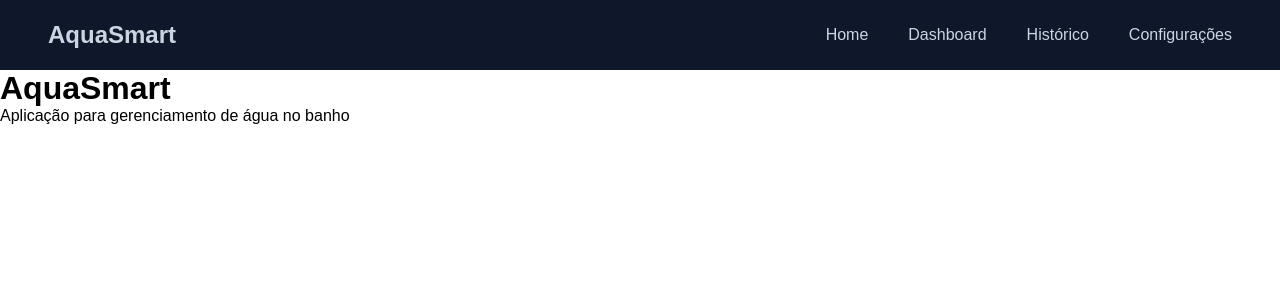
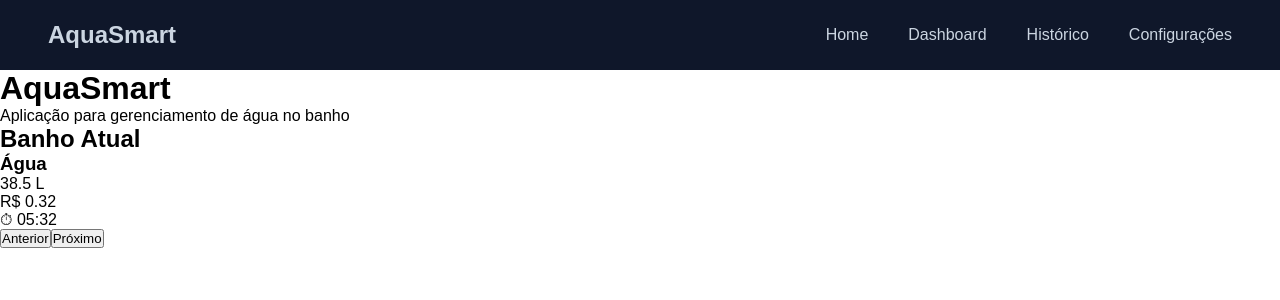
Before and after one commit to Kickz1nn/aquasmart, a Next.js app: page / in a window 1280 px wide. Shown: the top 300 px of the page. Built offline with nearby package versions, Linux system fonts and the light colour scheme.

Commit message:
feat: cria o carrossel para mostrar dados do banho atual

```diff
--- a/src/app/page.tsx
+++ b/src/app/page.tsx
@@ -1,8 +1,12 @@
+import BathCarousel from '@/components/bathcarousel'
+
 export default function Home() {
   return (
     <main>
       <h1>AquaSmart</h1>
       <p>Aplicação para gerenciamento de água no banho</p>
+
+      <BathCarousel />
     </main>
   )
 }
--- /dev/null
+++ b/src/components/bathcarousel.tsx
@@ -0,0 +1,110 @@
+"use client";
+
+import { useState } from "react";
+
+export default function BathCarousel() {
+    const [currentSlide, setCurrentSlide] = useState(0);
+
+    const currentBath = {
+        water: 38.5,
+        waterCost: 0.32,
+        energy: 0.53,
+        energyCost: 0.48,
+        duration: "05:32",
+    };
+
+    const previousBath = {
+        water: 42.1,
+        energy: 0.61,
+        duration: "06:10",
+    };
+
+    const waterDifference =
+        ((previousBath.water - currentBath.water) /
+            previousBath.water) *
+        100;
+
+    const energyDifference =
+        ((previousBath.energy - currentBath.energy) /
+            previousBath.energy) *
+        100;
+
+    const slides = [
+        {
+            title: "Água",
+            value: currentBath.water,
+            cost: currentBath.waterCost,
+            duration: currentBath.duration,
+        },
+        {
+            title: "Energia",
+            value: currentBath.energy,
+            cost: currentBath.energyCost,
+            duration: currentBath.duration,
+        },
+        {
+            title: "Comparativo",
+            duration: currentBath.duration,
+        },
+    ];
+
+    return (
+        <div>
+            <h2>Banho Atual</h2>
+
+            {currentSlide === 2 ? (
+                <div>
+                    <h3>Comparativo</h3>
+
+                    <p>Banho atual</p>
+                    <p>💧 {currentBath.water} L</p>
+                    <p>⚡ {currentBath.energy} kWh</p>
+
+                    <p>Banho anterior</p>
+                    <p>💧 {previousBath.water} L</p>
+                    <p>⚡ {previousBath.energy} kWh</p>
+
+                    <p>↓ {waterDifference.toFixed(1)}% de água</p>
+                    <p>↓ {energyDifference.toFixed(1)}% de energia</p>
+
+                    <p>⏱ {currentBath.duration}</p>
+                </div>
+            ) : (
+                <div>
+                    <h3>{slides[currentSlide].title}</h3>
+
+                    <p>
+                        {currentSlide === 0
+                            ? `${currentBath.water} L`
+                            : `${currentBath.energy} kWh`}
+                    </p>
+
+                    <p>
+                        R${" "}
+                        {currentSlide === 0
+                            ? currentBath.waterCost.toFixed(2)
+                            : currentBath.energyCost.toFixed(2)}
+                    </p>
+
+                    <p>⏱ {slides[currentSlide].duration}</p>
+                </div>
+            )}
+
+            <button
+                onClick={() =>
+                    setCurrentSlide((prev) => (prev - 1 + 3) % 3)
+                }
+            >
+                Anterior
+            </button>
+
+            <button
+                onClick={() =>
+                    setCurrentSlide((prev) => (prev + 1) % 3)
+                }
+            >
+                Próximo
+            </button>
+        </div>
+    );
+}
```
